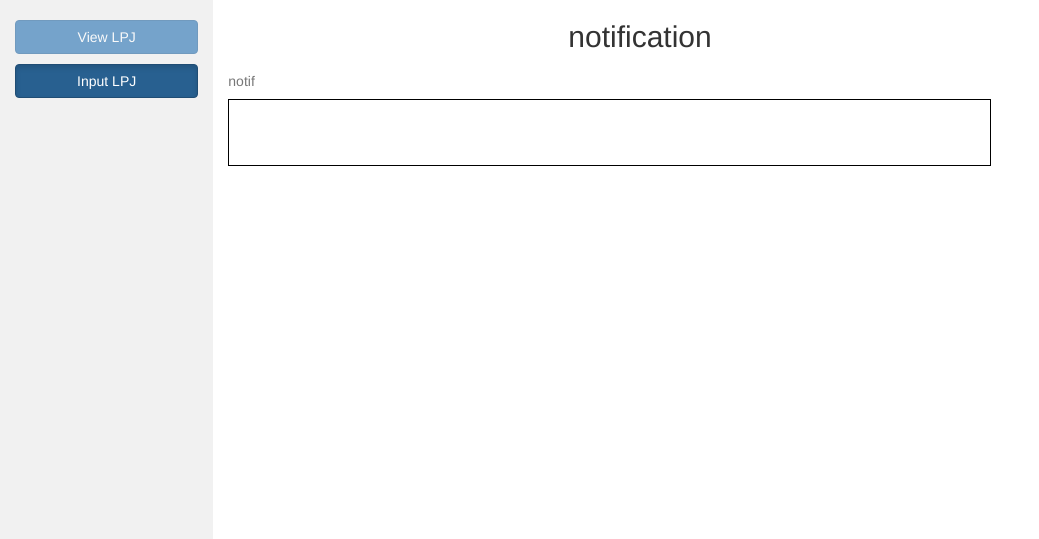
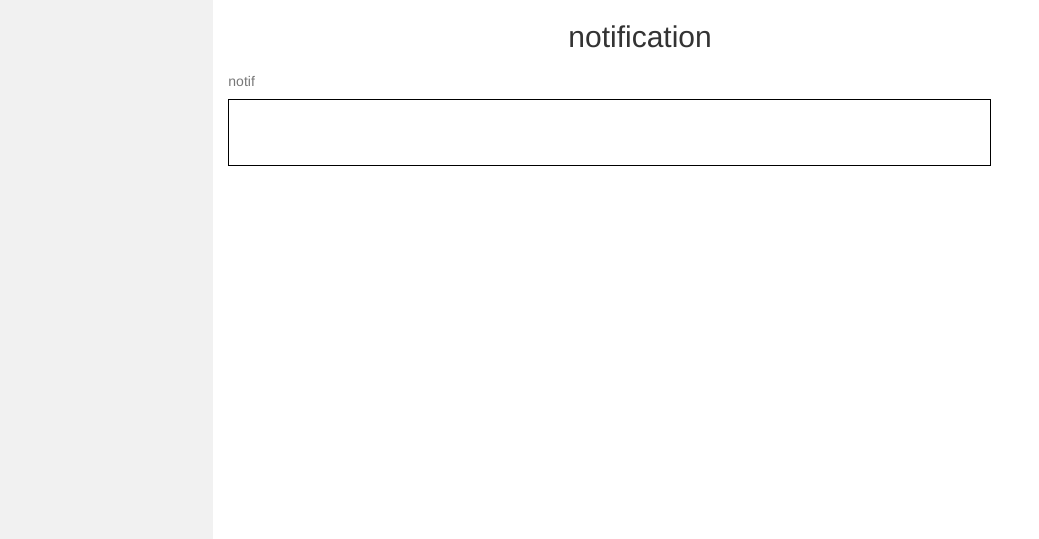
Before and after one commit to AirlanggaAcademicIS/BalanceScorecard, a PHP site: page /prokerbalancescorecard/karyawan_viewnotif.php in a window 1280 px wide. Shown: the part 52-591 px from the top of the page, without its empty margins (0-1039 px from the left). Run offline with PHP 8.4, Linux system fonts and the light colour scheme.

Commit message:
Update karyawan_viewnotif.php

```diff
--- a/prokerbalancescorecard/karyawan_viewnotif.php
+++ b/prokerbalancescorecard/karyawan_viewnotif.php
@@ -45,8 +45,7 @@
 <div class="container-fluid text-center">
   <div class="row content">
     <div class="col-sm-2 sidenav">
-     <p><button type="button" class="btn btn-primary btn-block disabled ">View LPJ</button></p>
-	 <p><a href="karyawan_inputlpj.php"><button type="button" class="btn btn-primary btn-block active">Input LPJ</button></a></p>
+
     </div>
     <div class="col-sm-8 text-left">
             <h2 class="text-center">notification</h2>
```
